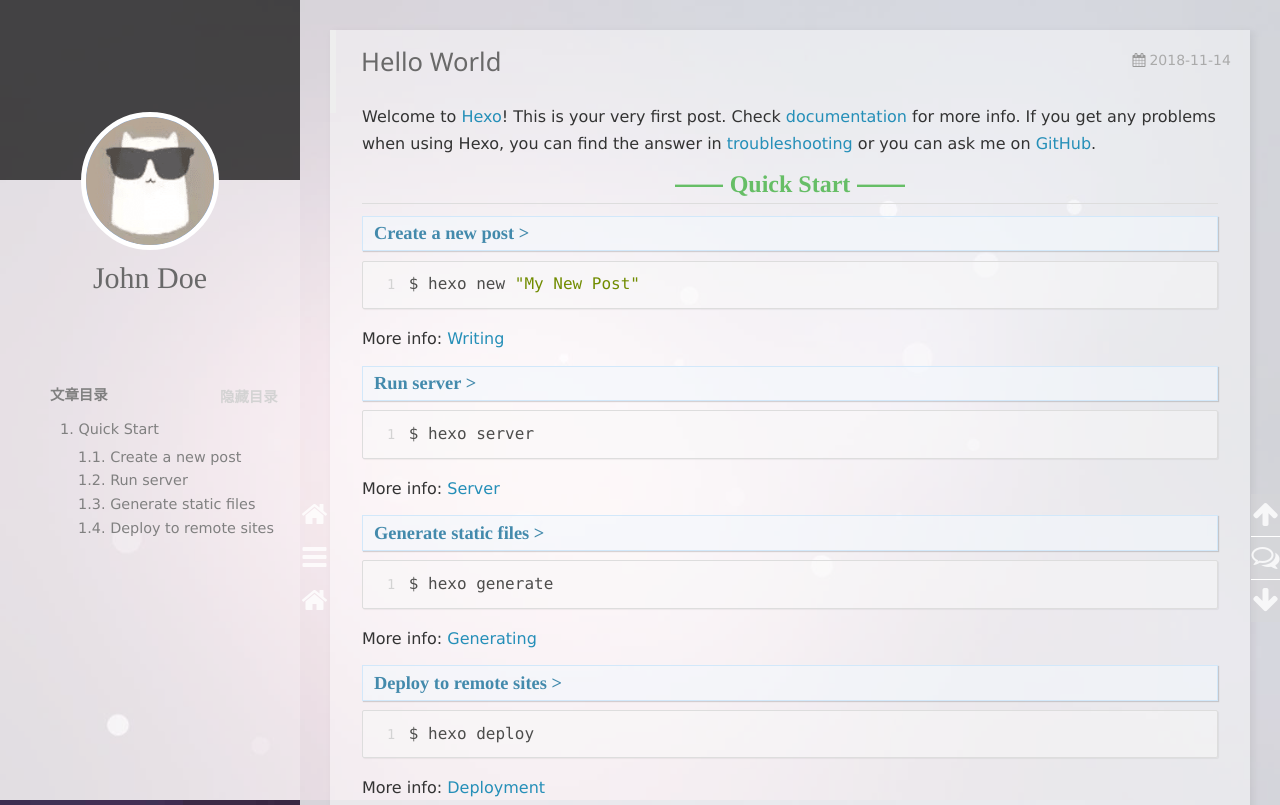
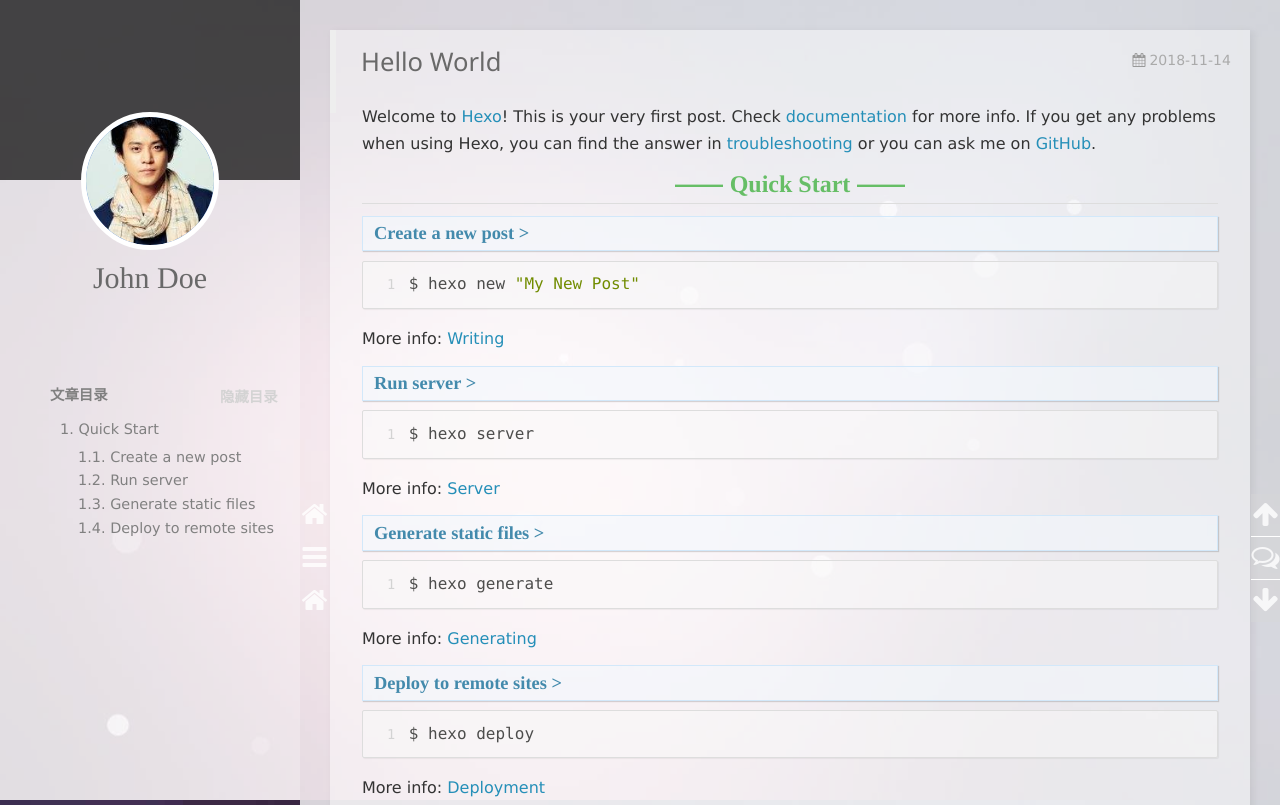
Before and after one commit to shuyunli/shuyunli.github.io, a plain HTML site: page 2018/11/14/hello-world/index.html in a window 1280 px wide. Shown: the top 805 px of the page. Drawn offline with nearby package versions, Linux system fonts and the light colour scheme; some packages are replaced by stand-ins of ours; a script that the page names is missing.

Commit message:
Site updated: 2018-11-15 10:55:31

```diff
--- a/2018/11/14/hello-world/index.html
+++ b/2018/11/14/hello-world/index.html
@@ -97,7 +97,7 @@
 <div class="intrude-less">
     <header id="header" class="inner">
         <a href="/" class="profilepic">
-            <img src="/img/avatar.png" class="animated zoomIn">
+            <img src="/img/150-150a.jpg" class="animated zoomIn">
         </a>
         <hgroup>
           <h1 class="header-author"><a href="/">John Doe</a></h1>
@@ -222,7 +222,7 @@
     <div class="intrude-less">
         <header id="header" class="inner">
             <a href="/" class="profilepic">
-                <img src="/img/avatar.png" class="animated zoomIn">
+                <img src="/img/150-150a.jpg" class="animated zoomIn">
             </a>
             <hgroup>
               <h1 class="header-author"><a href="/" title="回到主页">John Doe</a></h1>
```
Also changed, not shown: archives/2018/11/index.html (+2 -2 lines), archives/2018/index.html (+2 -2 lines), archives/index.html (+2 -2 lines), index.html (+2 -2 lines).
